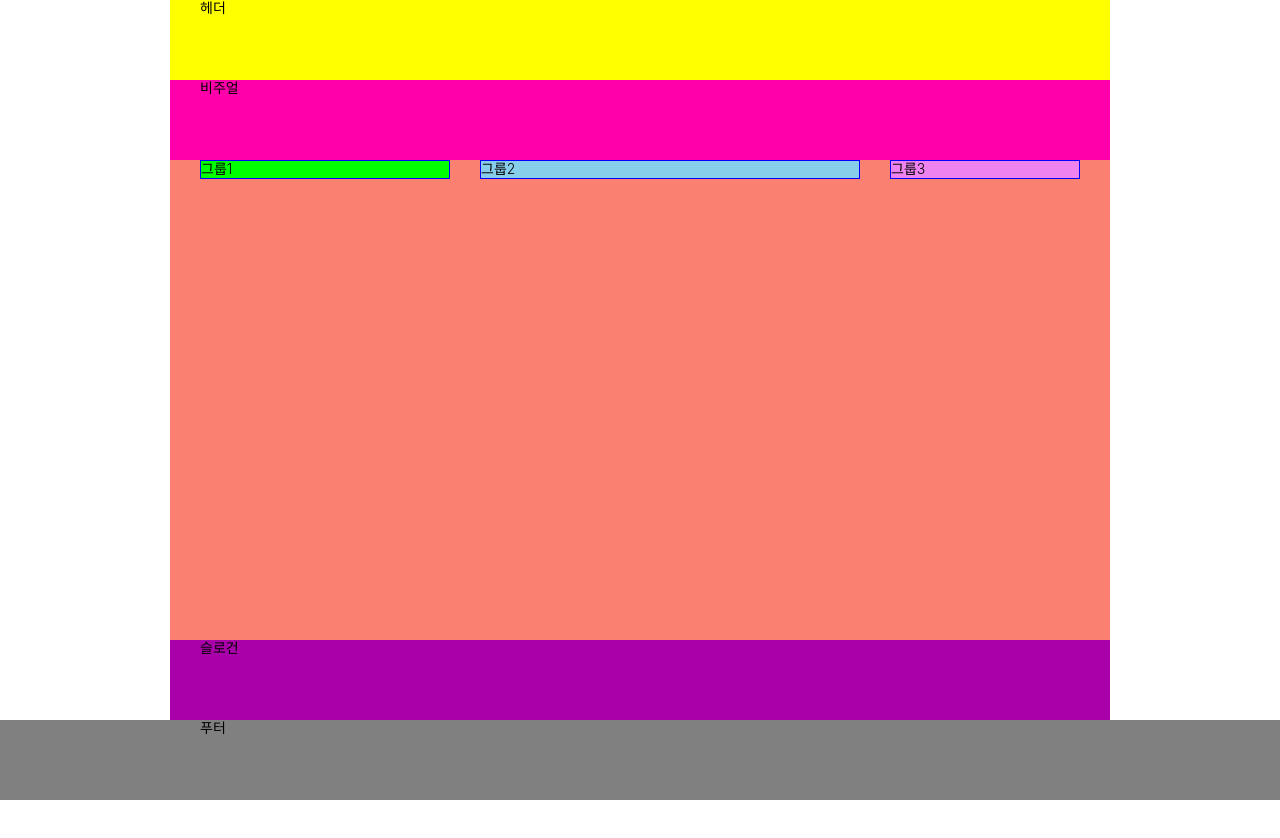
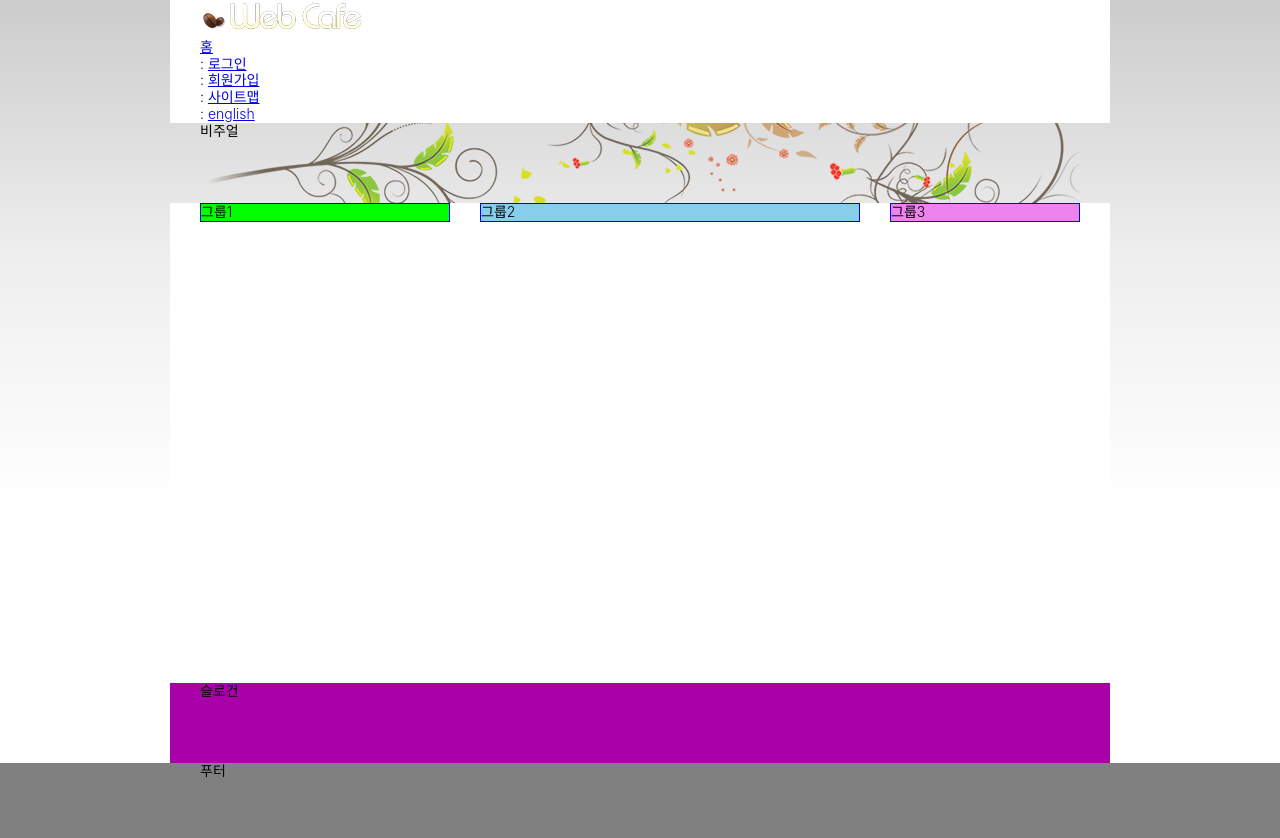
Before and after one commit to ehwaman/webcafe, a plain HTML site: page index.html in a window 1280 px wide. Before the commit the page ends 800 px from the top, so only its background shows below. Drawn offline with nearby package versions, Linux system fonts and the light colour scheme; a web font is replaced by a local one.

Commit message:
배경 이미지 관련 에셋 준비 및 body 영역의 배경이미지 설정

```diff
--- a/index.html
+++ b/index.html
@@ -16,7 +16,31 @@
 </head>
 <body>
   <header class="header">
-    <h1>헤더</h1>
+    <h1 class="logo">
+      <a href="/"><img src="./assets/logo.png" alt="Web Cafe" /></a>
+    </h1>
+    <ul class="member">
+      <li>
+        <a href="/">홈</a>
+      </li>
+      <li>
+        <span aria-hidden="true">:</span>
+        <a href="/">로그인</a>
+      </li>
+      <li>
+        <span aria-hidden="true">:</span>
+        <a href="/">회원가입</a>
+      </li>
+      <li>
+        <span aria-hidden="true">:</span>
+        <a href="/">사이트맵</a>
+      </li>
+      <li>
+        <span aria-hidden="true">:</span>
+        <a href="/">english</a>
+      </li>
+    </ul>
+
   </header>
   <div class="visual">비주얼</div>
   <main class="main">
--- a/styles/main.css
+++ b/styles/main.css
@@ -7,6 +7,10 @@
 
   --white: #fff;
   --black: #000;
+
+  --gray100: #eee;
+  --gray200: #ccc;
+  --gray300: #aaa;
 
   --container-size: 940px;
   --spacing-lg: 30px;
@@ -24,13 +28,18 @@ html{
 body {
   font-size: 1.4rem;
   --text-color: var(--black);
-  --bg-color: var(--white);
+  --bg-color: var(--gray300);
 
   font-family: "Pretendard Variable", Pretendard, -apple-system, BlinkMacSystemFont, system-ui, Roboto, "Helvetica Neue", "Segoe UI", "Apple SD Gothic Neo", "Noto Sans KR", "Malgun Gothic", "Apple Color Emoji", "Segoe UI Emoji", "Segoe UI Symbol", sans-serif;
   font-weight: 300;
   line-height: 1.2;
   color: var(--text-color);
   background-color: var(--bg-color);
+  background-image: url("./../assets/bg/bg_flower.png"), linear-gradient(var(--gray200) 0%, var(--gray100) 30%, var(--white) 60%, var(--white) 100%);
+  background-repeat: no-repeat, repeat;
+  background-position: 50% 0, 0 0;
+
+  /* background: url("./../assets/bg/bg_flower.png") no-repeat 50% 0, linear-gradient(var(--gray200) 0%, var(--gray100) 30%, var(--white) 60%, var(--white) 100%) repeat 0 0, var(--bg-color); */
 }
 
 @media (prefers-color-scheme: dark) {
@@ -55,20 +64,19 @@ body {
 
 /* 헤더 */
 .header{
-  height: 10vh;
-  background-color: yellow;
+  background-color: var(--white);
 }
 
 /* 비주얼 */
 .visual{
   height: 10vh;
-  background-color: #f0a;
+
 }
 
 /* 메인콘텐츠 */
 .main{
   height: 60vh;
-  background-color: salmon;
+  background-color: var(--white);
   width: var(--container-size);
   margin: 0 auto;
   display: flow-root;
```
Also changed, not shown: unit.html (added, +25 -0 lines), assets/bg/ani_flower_01.png (added), assets/bg/ani_flower_02.png (added), assets/bg/ani_flower_03.png (added), assets/bg/ani_flower_04.png (added), assets/bg/back_forward.png (added), assets/bg/backpage_forwardpage.png (added), assets/bg/bg_flower.png (added), assets/bg/coffee.png (added), assets/bg/logo.png (added), assets/bg/rank.png (added), assets/bg/validation_icon.png (added).
